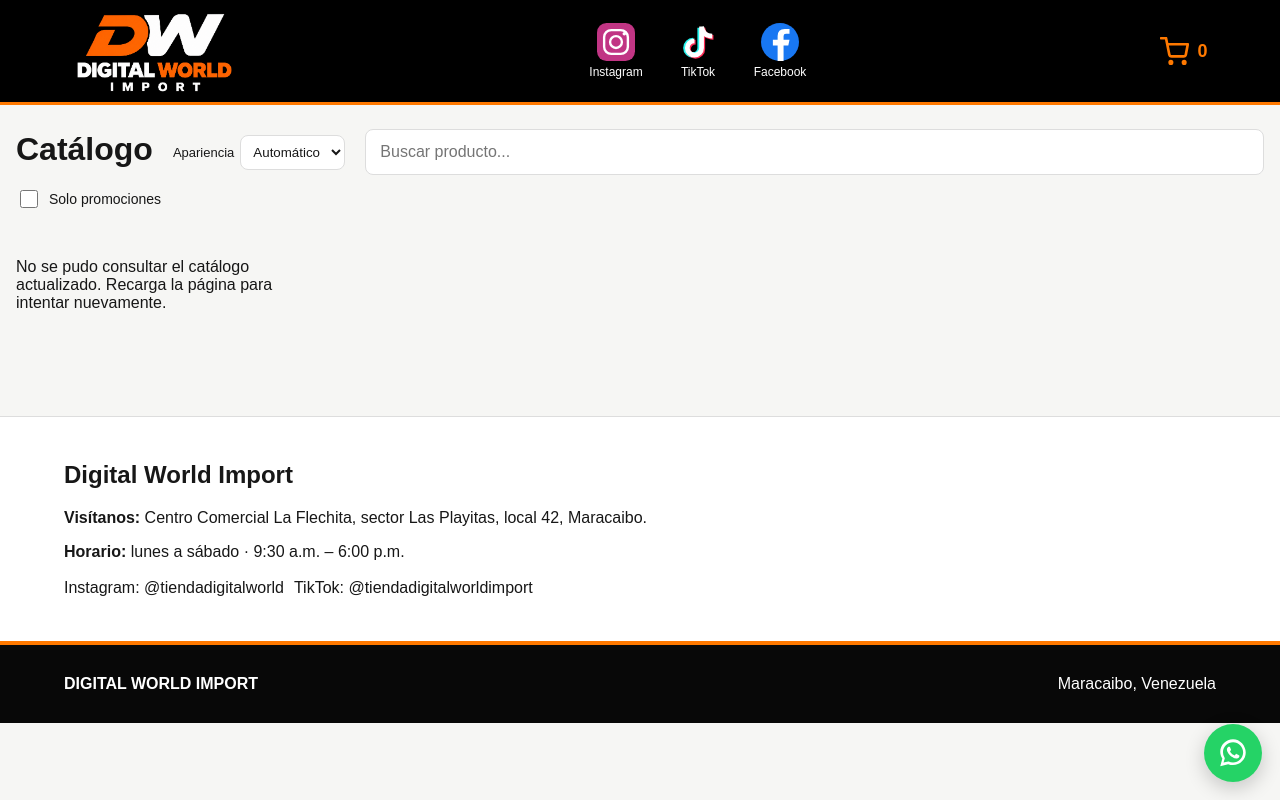
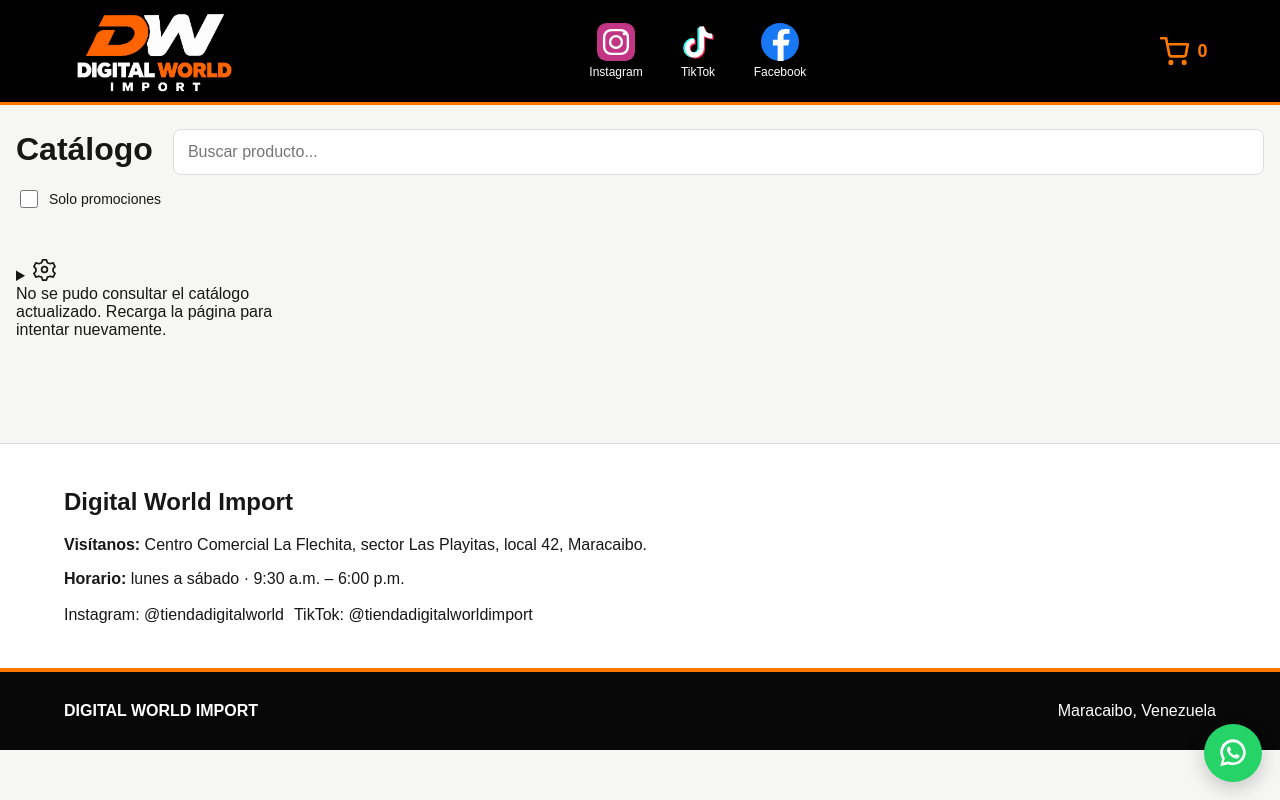
Before and after one commit to digitalworldimport-lgtm/digital-world-catalogo, a plain HTML site: page index.html in a window 1280 px wide. Drawn offline with Linux system fonts and the light colour scheme; no server answers.

Commit message:
Move appearance into compact settings menu

```diff
--- a/index.html
+++ b/index.html
@@ -12,8 +12,8 @@
 <main>
 <section class="hero"><span>CATÁLOGO ONLINE</span><h1>Encuentra lo que buscas</h1><p>Selecciona tus productos y envíanos tu pedido directamente por WhatsApp.</p><a class="primary" href="#catalogo">Ver productos</a></section>
 <section id="catalogo">
-<div class="toolbar"><div><h2>Catálogo</h2></div><label class="themeControl">Apariencia <select id="themeMode" aria-label="Modo de apariencia"><option value="auto">Automático</option><option value="light">Claro</option><option value="dark">Oscuro</option></select></label><input id="search" type="search" placeholder="Buscar producto..." aria-label="Buscar producto"></div><label class="promoFilter"><input type="checkbox" id="promoOnly"> Solo promociones</label>
-<nav id="categories" aria-label="Categorías"></nav><div id="products" class="grid"></div>
+<div class="toolbar"><div><h2>Catálogo</h2></div><input id="search" type="search" placeholder="Buscar producto..." aria-label="Buscar producto"></div><label class="promoFilter"><input type="checkbox" id="promoOnly"> Solo promociones</label>
+<div class="categorySettingsRow"><nav id="categories" aria-label="Categorías"></nav><details class="catalogSettings"><summary aria-label="Configuración" title="Configuración"><svg viewBox="0 0 24 24" width="23" height="23" fill="none" stroke="currentColor" stroke-width="1.8" stroke-linejoin="round" aria-hidden="true"><path d="m10 2-1 3-3 1-3-1-2 4 2 2v3l-2 2 2 4 3-1 3 1 1 3h4l1-3 3-1 3 1 2-4-2-2v-3l2-2-2-4-3 1-3-1-1-3z"/><circle cx="12" cy="12" r="3"/></svg></summary><div class="settingsMenu"><strong>Configuración</strong><label class="themeControl">Apariencia <select id="themeMode" aria-label="Modo de apariencia"><option value="auto">Automático</option><option value="light">Claro</option><option value="dark">Oscuro</option></select></label></div></details></div><div id="products" class="grid"></div>
 </section>
 <section class="info"><h2>Digital World Import</h2><p><strong>Visítanos:</strong> Centro Comercial La Flechita, sector Las Playitas, local 42, Maracaibo.</p><p><strong>Horario:</strong> lunes a sábado · 9:30 a.m. – 6:00 p.m.</p><div class="socials"><span>Instagram: @tiendadigitalworld</span><span>TikTok: @tiendadigitalworldimport</span></div></section>
 </main>
```
